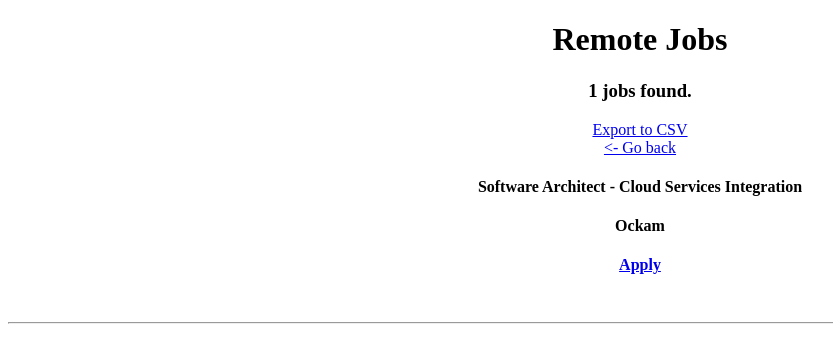
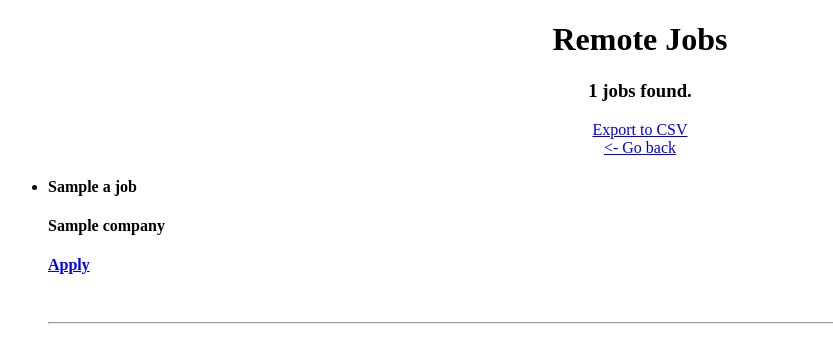
Before and after one commit to JongSeob/python-web-scrapper-w-flask, a Flask app: template templates/report.html in a window 1280 px wide. Shown: the top 363 px of the page, without its empty margins (0-833 px from the left). Run offline with Flask 2, Linux system fonts and the light colour scheme; the template is opened without the code that fills it: most values are stand-ins (such as "Sample title", 1, 10 or a date in 2020); parts of the project's set-up code (start-up, migrations or seed data) failed here and were passed over.

Commit message:
report page viewing done. csv is not yet.

```diff
--- a/main.py
+++ b/main.py
@@ -63,17 +63,26 @@ def home():
 @app.route("/report") # potato.html <form>의 action 이름과 동일함.
 def report():
   job = request.args.get('job')
+
+  jobs = []
   if job:
     job = job.lower()
-    ### ** scrapper code here ** ###
-    # 1. find jobs in fake_db
-    # 2.1 if exist     - use saved data
-    # 2.2 if not exist - run scrapper
+
+    fromDB = fake_db.get(job)
+
+    if (fromDB):
+      jobs = fromDB
+    else:
+      jobs  = extract_stackoverflow_jobs(urls["stackoverflow"], job)
+      jobs += extract_stackoverflow_jobs(urls["stackoverflow"], job)
+      fake_db[job] = jobs
   else:
     return redirect("/")
+
   return render_template("report.html",
-    resultsNumber=123,
-    searchingBy="python"
+    resultsNumber=len(jobs),
+    searchingBy=job,
+    jobs=jobs # jobs is the array of dicts
   )
 
 app.run(host="0.0.0.0")
--- a/templates/home.html
+++ b/templates/home.html
@@ -5,17 +5,20 @@
     <title>Job Search</title>
     <style>
       #find-button{
+        margin-top: 15px;
         background-color: teal;
       }
 
       #outer-box {
+        padding: 25px;
+        border-width: thin;
         border: solid;
       }
     </style>
   </head>
   <body>
-    <h1>Search by term:</h1>
     <div id="outer-box">
+    <h3>Search by term:</h3>
       <form action="/report" method="get">
         <input placeholder="i.e python" name="job" required/>
         <div>
--- a/templates/report.html
+++ b/templates/report.html
@@ -15,15 +15,22 @@
     <h3 class="center">{{resultsNumber}} {{searchingBy}} jobs found.</h3>
     <a href="https://example.com" class="center">Export to CSV</a>
     <div class="center">
-      <a href="https://example.com"><- Go back</a>
+      <a href="https://day-thirteen-and-fourteen.jongseob.repl.co"><- Go back</a>
     </div>
     <!-- template start -->
     <section>
-      <h4 class="center">Software Architect - Cloud Services Integration</h4>
-      <h4 class="center">Ockam</h4>
-      <h4 class="center"><a href="https://example.com" >Apply</a></h4>
+      <ul>
+        {#- jobs is the array of dicts #}
+        {%- for a_job in jobs %}
+        <li>
+          <h4>{{a_job.title}}</h4>
+          <h4>{{a_job.company}}</h4>
+          <h4><a href={{a_job.url}}>Apply</a></h4>
+          <br><hr><br>
+        </li>
+        {%- endfor %}
+      </ul>
     </section>
-    <br><hr><br>
     <!-- template end -->
   </body>
 </html>
```
